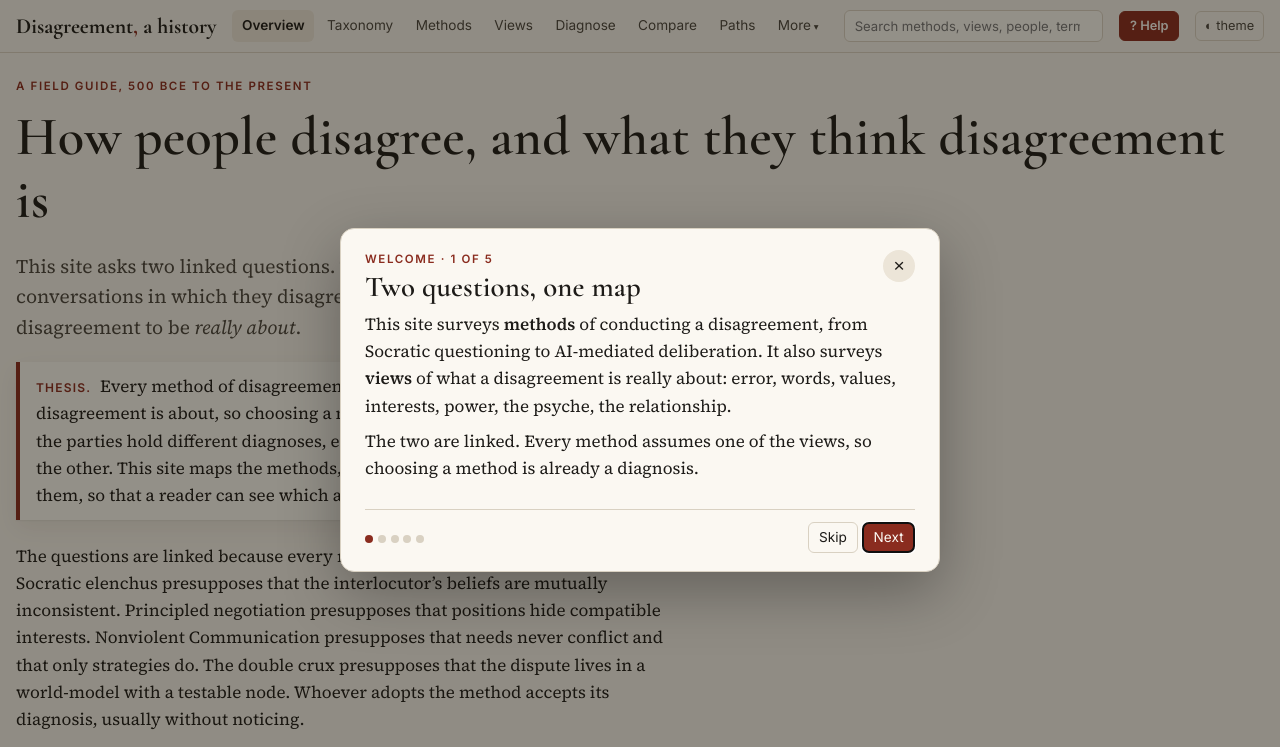
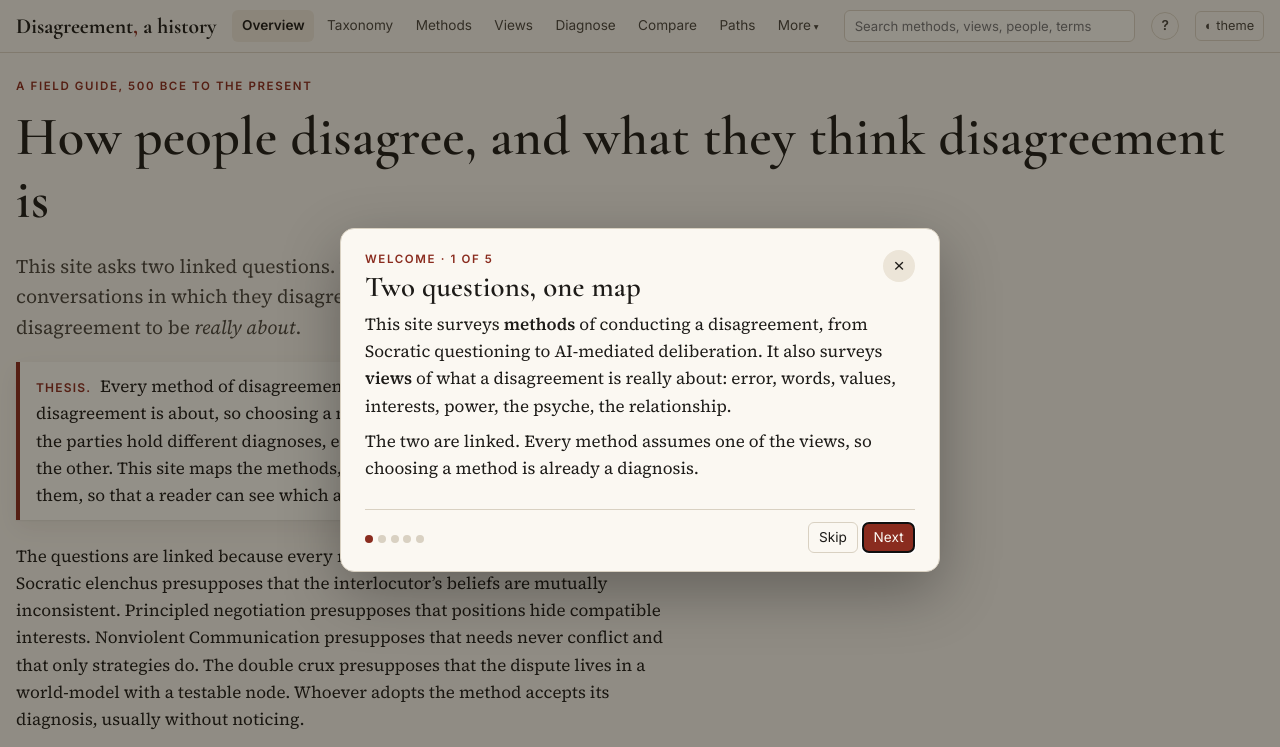
Before and after one commit to anielsen108/history-of-disagreement, a plain HTML site: page site/index.html in a window 1280 px wide. Shown: the top 747 px of the page. Drawn offline with nearby package versions, Linux system fonts and the light colour scheme.

Commit message:
Help button: a muted question mark in a circle
Co-Authored-By: Claude Fable 5.2 <noreply@anthropic.com>
Claude-Session: https://claude.ai/code/session_01ECuM4dbwCxw37xBCpqd7jZ

```diff
--- a/site/css/style.css
+++ b/site/css/style.css
@@ -397,7 +397,8 @@ details.fold > :not(summary) { margin-left: 1rem; }
 .filterbar .btn { margin-left: .3rem; }
 
 /* ── help button, welcome and help dialogs ──────────── */
-.help-btn { margin-left: auto; background: var(--accent); border: 1px solid var(--accent); color: var(--paper); border-radius: 6px; padding: .25rem .6rem; cursor: pointer; font: inherit; font-family: var(--sans); font-size: .8rem; font-weight: 600; }
+.help-btn { margin-left: auto; background: none; border: 1px solid var(--rule); color: var(--ink-2); border-radius: 50%; width: 1.75rem; height: 1.75rem; padding: 0; line-height: 1; cursor: pointer; font: inherit; font-family: var(--sans); font-size: .85rem; font-weight: 600; }
+.help-btn:hover { border-color: var(--ink-3); color: var(--ink); }
 .help-btn + .theme-toggle { margin-left: 0; }
 dialog.modal { border: 1px solid var(--rule); border-radius: 14px; background: var(--paper); color: var(--ink); box-shadow: 0 20px 60px rgba(0,0,0,.3); padding: 1.3rem 1.5rem 1.1rem; width: min(600px, calc(100vw - 24px)); max-height: calc(100vh - 32px); overflow: auto; }
 dialog.modal::backdrop { background: rgba(20,16,8,.45); }
--- a/site/js/common.js
+++ b/site/js/common.js
@@ -72,7 +72,7 @@
       <nav class="nav">${primary.map(a).join("")}
         <details class="more"><summary${more.some(([h]) => h === here) ? ' aria-current="page"' : ""}>More</summary><div class="more-menu">${more.map(a).join("")}</div></details></nav>
       <div class="search-wrap"><input class="site-search" type="search" placeholder="Search methods, views, people, terms" aria-label="Search the site" autocomplete="off"><div class="search-results" role="listbox" hidden></div></div>
-      <button class="help-btn" type="button" aria-label="Help: how to use this site">? Help</button>
+      <button class="help-btn" type="button" aria-label="Help: how to use this site" title="Help">?</button>
       <button class="theme-toggle" type="button" aria-label="Toggle colour theme">◐ theme</button></div>`;
     document.body.prepend(hdr);
     const ftr = document.createElement("footer");
@@ -116,7 +116,7 @@
     { h: "Bring a dispute of your own", b: `<p><a href="diagnose.html">Diagnose</a> asks a few questions about a dispute and suggests methods that fit it. Its mismatch finder shows what happens when two parties hold different views of the same quarrel.</p>
       <p><a href="compare.html">Compare</a> sets two methods side by side. The <a href="example.html">worked example</a> runs one family dispute through five methods.</p>` },
     { h: "Find your way back", b: `<p>Press <kbd>/</kbd> to search methods, views, people and terms. <a href="paths.html">Paths</a> offers guided tours through the entries. Dotted underlines in the text open glossary cards.</p>
-      <p>The <b>? Help</b> button in the header reopens this guide on any page.</p>` }
+      <p>The <b>?</b> button in the header reopens this guide on any page.</p>` }
   ];
   let dlg;
   function dialog(cls, html) {
```
